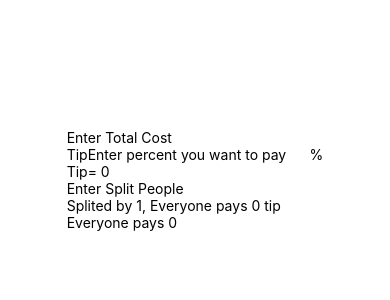
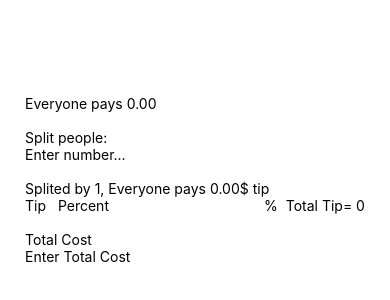
Before and after one commit to LiJieSu0/Tip-Calculator, a React Native app: screen / in a window 390 px wide. Shown: the part 242-542 px from the top of the page. Built offline with nearby package versions, Linux system fonts and the light colour scheme.

Commit message:
layout init

```diff
--- a/App.js
+++ b/App.js
@@ -9,27 +9,32 @@ export default function App() {
   return (
     <View style={styles.container}>
       <View>
+        <Text>Everyone pays { (total*(1+tipPercent/100)/splitPeople).toFixed(2)}</Text>
+        <Text> </Text>
+        <Text>Split people: </Text>
         <TextInput
-          placeholder='Enter Total Cost'
-          onChangeText={(val)=>{
-            setTotal(val);
-          }}
-        />
-        <Text>Tip
-          <TextInput
-            placeholder='Enter percent you want to pay'
-            onChangeText={(val)=>setTipPercent(val)}
-          /> %
-        </Text>
-        <Text>Tip= {total*tipPercent/100}</Text>
-        <TextInput
-          placeholder='Enter Split People'
+          placeholder='Enter number...'
           onChangeText={(val)=>{
             setSplitPeople(val);
           }}
-        />
-        <Text>Splited by {splitPeople}, Everyone pays {(total*(tipPercent/100))/splitPeople} tip</Text>
-        <Text>Everyone pays {total*(1+tipPercent/100)/splitPeople}</Text>
+          />
+        <Text> </Text>
+
+          <Text>Splited by {splitPeople}, Everyone pays {((total*(tipPercent/100))/splitPeople).toFixed(2)}$ tip</Text>
+          <Text>Tip
+            <TextInput
+              placeholder='   Percent'
+              onChangeText={(val)=>setTipPercent(val)}
+            />
+          %  Total Tip= {total*tipPercent/100}</Text>
+          <Text> </Text>
+          <Text>Total Cost</Text>
+          <TextInput
+            placeholder='Enter Total Cost'
+            onChangeText={(val)=>{
+              setTotal(val);
+            }}
+          />
       </View>
     </View>
   );
```
